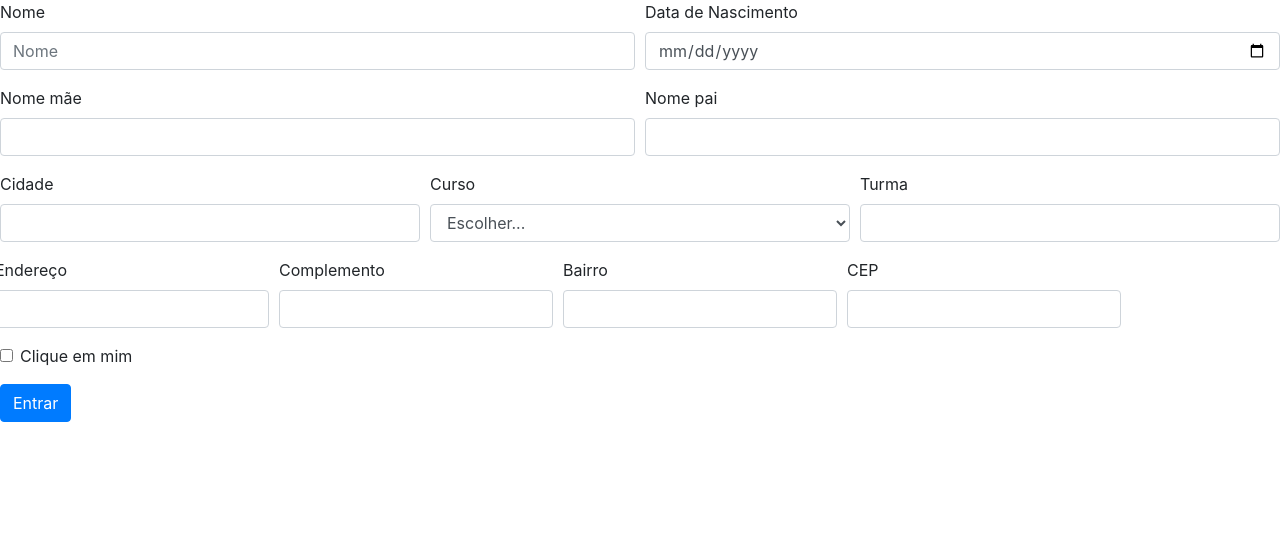
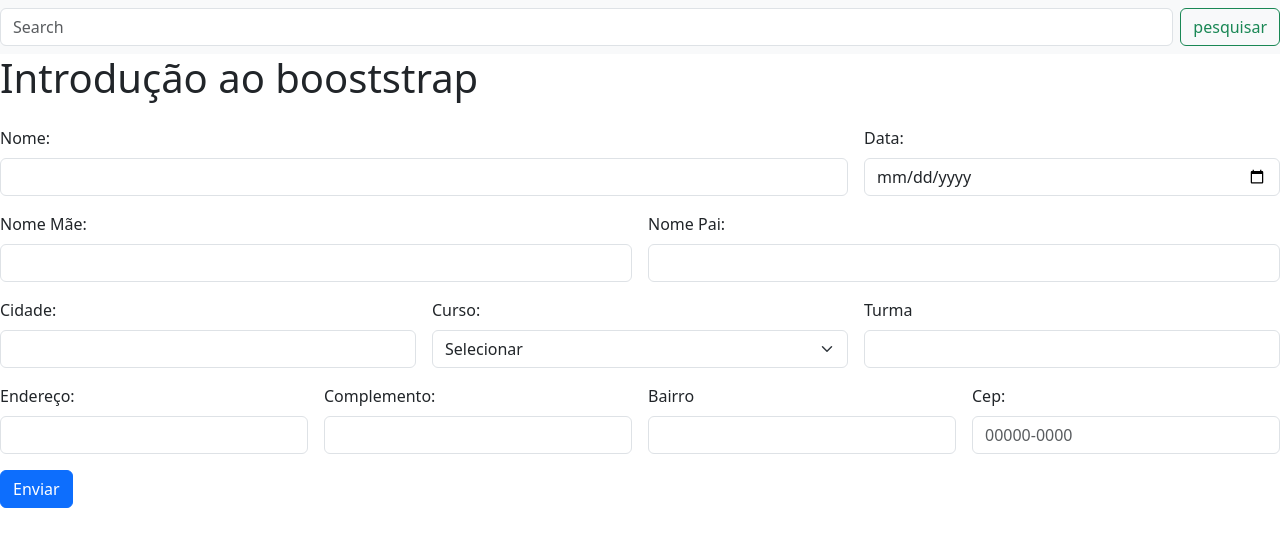
Before and after one commit to arthurmelo0/Formulario-Bootstrap, a plain HTML site: page Trabalho02/index.html in a window 1280 px wide. Drawn offline with nearby package versions, Linux system fonts and the light colour scheme.

Commit message:
Update index.html

```diff
--- a/Trabalho02/index.html
+++ b/Trabalho02/index.html
@@ -4,83 +4,99 @@
   <meta charset="UTF-8">
   <meta http-equiv="X-UA-Compatible" content="IE=edge">
   <meta name="viewport" content="width=device-width, initial-scale=1.0">
-    <title>Trabalho 02</title>
-    <link rel="stylesheet" href="https://stackpath.bootstrapcdn.com/bootstrap/4.1.3/css/bootstrap.min.css" integrity="sha384-MCw98/SFnGE8fJT3GXwEOngsV7Zt27NXFoaoApmYm81iuXoPkFOJwJ8ERdknLPMO" crossorigin="anonymous">
+  <title>Document</title>
+  <link href="https://cdn.jsdelivr.net/npm/bootstrap@5.3.0-alpha3/dist/css/bootstrap.min.css" rel="stylesheet" integrity="sha384-KK94CHFLLe+nY2dmCWGMq91rCGa5gtU4mk92HdvYe+M/SXH301p5ILy+dN9+nJOZ" crossorigin="anonymous">
 </head>
 <body>
-    <script src="script.js"></script>
-    <form>
-        <div class="form-row">
-          <div class="form-group col-md-6">
-            <label for="inputNome">Nome</label>
-            <input type="name" class="form-control" id="inputNome" placeholder="Nome">
+  <form action="">
+    <nav class="navbar navbar-light bg-light">
+      <form class="form-inline">
+        <div class="col-md-11">
+          <input class="form-control mr-sm-2" type="search" placeholder="Search" aria-label="Search">
         </div>
-          <div class="form-group col-md-6">
-            <label for="inputNascimento">Data de Nascimento</label>
-            <input type="date" class="form-control" id="inputNascimento">
+        <button class="btn btn-outline-success my-2 my-sm-0" type="submit">pesquisar</button>
+      </form>
+    </nav>
+  </form>
+  <form class="row g-3">
+    <h1>Introdução ao booststrap</h1>
+
+    <div class="col-md-8">
+      <label for="inputName" class="form-label">Nome:</label>
+      <input type="text" class="form-control" id="inputName">
     </div>
+    <div class="col-md-4">
+      <label for="inputdata4" class="form-label">Data:</label>
+      <input type="date" class="form-control" id="inputdata4" placeholder="dd/mm/aaaa">
     </div>
-        <div class="form-row">
-            <div class="form-group col-md-6">
-              <label for="inputNomemae">Nome mãe</label>
-              <input type="text" class="form-control" id="inputNomemae">
+    <div class="col-md-6">
+      <label for="inputAddress" class="form-label">Nome Mãe:</label>
+      <input type="text" class="form-control" id="inputAddress">
     </div>
-            <div class="form-group col-md-6">
-              <label for="inputNomepai">Nome pai</label>
-              <input type="text" class="form-control" id="inputNomepai">
+    <div class="col-md-6">
+      <label for="inputAddress2" class="form-label">Nome Pai:</label>
+      <input type="text" class="form-control" id="inputAddress2">
     </div>
-        </div>
-        <div class="form-row">
-          <div class="form-group col-md-4">
-            <label for="inputCity">Cidade</label>
+    <div class="col-md-4">
+      <label for="inputCity" class="form-label">Cidade:</label>
       <input type="text" class="form-control" id="inputCity">
     </div>
-          <div class="form-group col-md-4">
-            <label for="inputCurso">Curso</label>
-            <select id="inputCurso" class="form-control">
-              <option selected>Escolher...</option>
-              <option>Enfermagem</option>
-              <option>Informática</option>
-              <option>Comério</option>
-              <option>Administração</option>
+    <div class="col-md-4">
+      <label for="inputState" class="form-label">Curso:</label>
+      <select id="inputState" class="form-select">
+        <option selected>Selecionar</option>
+        <option>Enfermação</option>
+        <option>Computaria</option>
+        <option>Comerciagem</option>
+        <option>Adnimistrador</option>
       </select>
     </div>
-          <div class="form-group col-md-4">
-            <label for="inputTurma">Turma</label>
-            <input type="text" class="form-control" id="inputTurma">
+    <div class="col-md-4">
+      <label for="inputZip" class="form-label">Turma</label>
+      <input type="text" class="form-control" id="inputZip">
     </div>
-          <div class="form-row">
-            <div class="form-group col-md-3">
-                <label for="inputAdress">Endereço</label>
-                <input type="text" class="form-control" id="inputAdress">
+    <div class="col-md-3">
+      <label for="" class="form-label">Endereço:</label>
+      <input type="text" class="form-control" id="endereco">
     </div>
-              <div class="form-group col-md-3">
-                <label for="inputComplemento">Complemento</label>
-                <input type="text" class="form-control" id="inputComplemento">
+    <div class="col-md-3">
+      <label for="inputAddress2" class="form-label">Complemento:</label>
+      <input type="text" class="form-control" id="inputAddress2">
     </div>
-              <div class="form-group col-md-3">
-                <label for="inputBairro">Bairro</label>
-                <input type="text" class="form-control" id="inputBairro">
+    <div class="col-md-3">
+      <label for="inputCity" class="form-label">Bairro</label>
+      <input type="text" class="form-control" id="inputbairro">
     </div>
-              <div class="form-group col-md-3">
-                <label for="inputCEP">CEP</label>
-                <input type="text" class="form-control" id="inputCEP">
+    <div class="col-md-3">
+      <label for="inputCep" class="form-label">Cep:</label>
+      <input type="text" class="form-control" id="cep" placeholder="00000-0000" onblur="buscaCep(this.value);">
+    </div>
+    <div class="col-12">
+      <button type="button" class="btn btn-primary" data-toggle="modal" data-target="#modalExemplo"> Enviar </button>
+      <!-- Modal -->
+      <div class="modal fade" id="modalExemplo" tabindex="-1" role="dialog" aria-labelledby="exampleModalLabel" aria-hidden="true">
+        <div class="modal-dialog" role="document">
+          <div class="modal-content">
+            <div class="modal-header">
+              <h5 class="modal-title" id="exampleModalLabel">Modal</h5>
+              <button type="button" class="close" data-dismiss="modal" aria-label="Fechar">
+                <span aria-hidden="true">&times;</span>
+              </button>
+            </div>
+            <div class="modal-body">
+              ...
+            </div>
+            <div class="modal-footer">
+              <button type="button" class="btn btn-secondary" data-dismiss="modal">Fechar</button>
+              <button type="button" class="btn btn-primary">Confirmar</button>
             </div>
           </div>
         </div>
-        <div class="form-group">
-          <div class="form-check">
-            <input class="form-check-input" type="checkbox" id="gridCheck">
-            <label class="form-check-label" for="gridCheck">
-              Clique em mim
-            </label>
       </div>
-        </div>
-        <button type="submit" class="btn btn-primary">Entrar</button>
   </form>
-
   <script src="https://code.jquery.com/jquery-3.3.1.slim.min.js" integrity="sha384-q8i/X+965DzO0rT7abK41JStQIAqVgRVzpbzo5smXKp4YfRvH+8abtTE1Pi6jizo" crossorigin="anonymous"></script>
   <script src="https://cdnjs.cloudflare.com/ajax/libs/popper.js/1.14.3/umd/popper.min.js" integrity="sha384-ZMP7rVo3mIykV+2+9J3UJ46jBk0WLaUAdn689aCwoqbBJiSnjAK/l8WvCWPIPm49" crossorigin="anonymous"></script>
   <script src="https://stackpath.bootstrapcdn.com/bootstrap/4.1.3/js/bootstrap.min.js" integrity="sha384-ChfqqxuZUCnJSK3+MXmPNIyE6ZbWh2IMqE241rYiqJxyMiZ6OW/JmZQ5stwEULTy" crossorigin="anonymous"></script>
+  <script src="script.js"></script>
 </body>
 </html>
```
Lines whose indentation alone changed are shown as unchanged.
